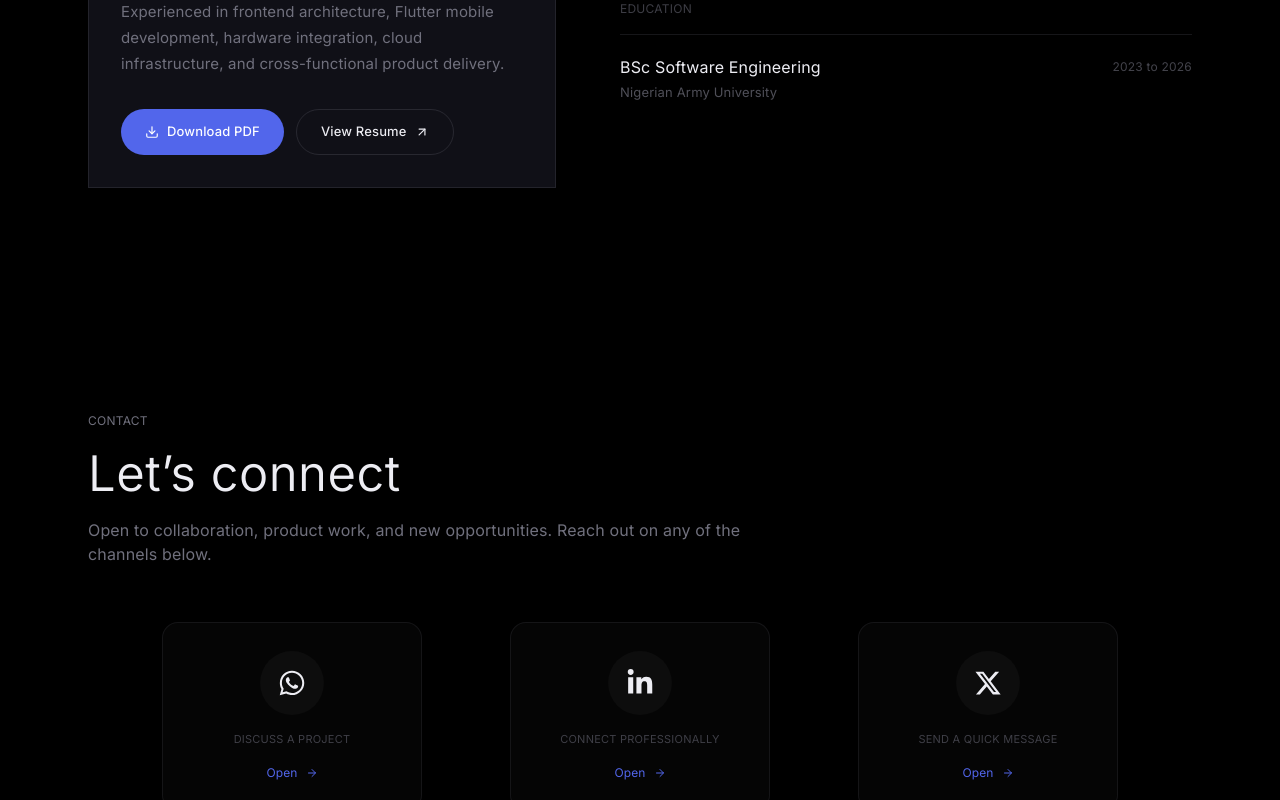
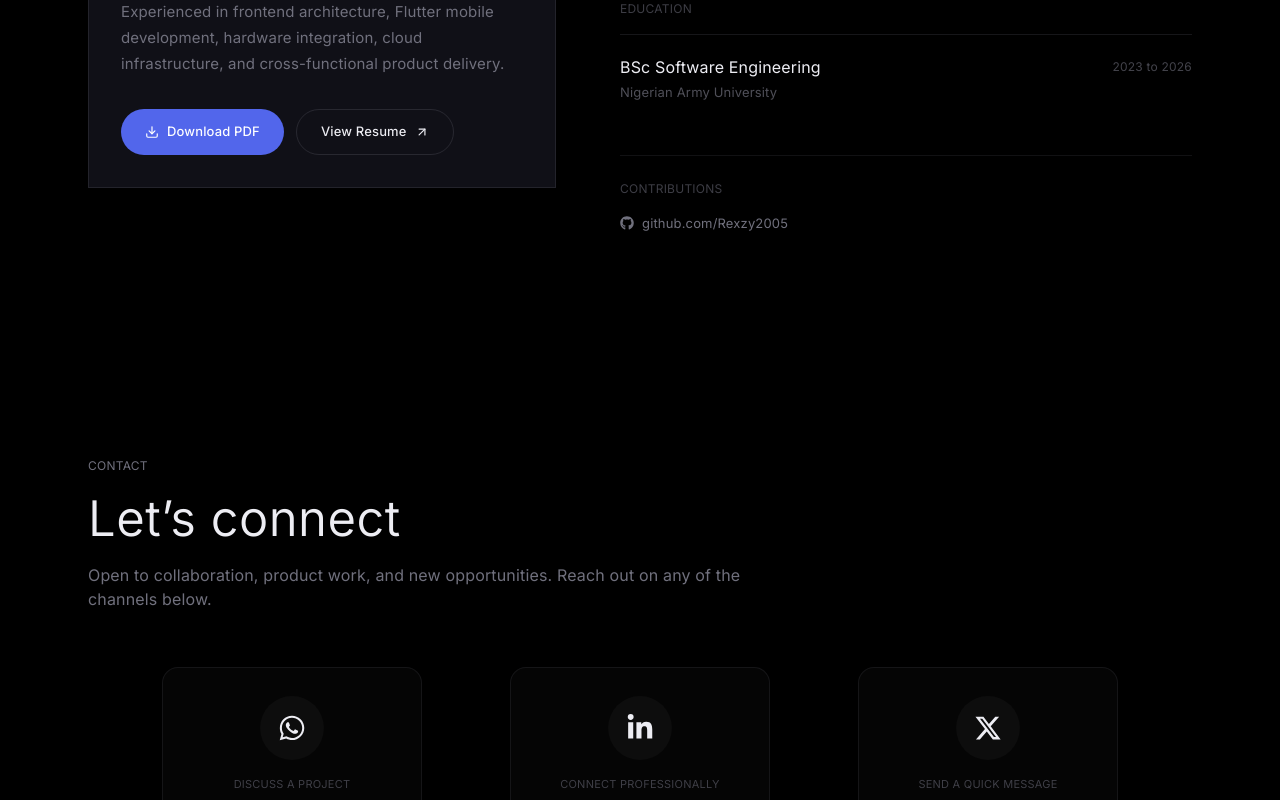
Before and after one commit to Rexzy2005/myporfolio, a React (Vite) app: page / in a window 1280 px wide. Shown: the part 6154-6954 px from the top of the page. Built offline with nearby package versions, Linux system fonts and the light colour scheme.

Commit message:
contact fixed

```diff
--- a/src/sections/Resume.tsx
+++ b/src/sections/Resume.tsx
@@ -15,6 +15,9 @@ const coreStrengths = [
   'Product engineering, rapid prototyping, and team collaboration',
 ];
 
+const resumeContacts = [
+  { label: 'GitHub', value: 'github.com/Rexzy2005', href: socialLinks.github, Icon: FaGithub }
+];
 
 export default function Resume() {
   const education = experiences.find(({ id }) => id === '5');
@@ -116,6 +119,25 @@ export default function Resume() {
                   </div>
                 </div>
               )}
+
+              <div className="pt-6 border-t border-lead/15">
+                <p className="text-[12px] uppercase tracking-[0.24px] text-lead/55 mb-4">
+                  Contributions
+                </p>
+                <div className="grid grid-cols-1 sm:grid-cols-2 gap-x-5 gap-y-3">
+                  {resumeContacts.map(({ label, value, href, Icon }) => (
+                    <a
+                      key={label}
+                      href={href}
+                      rel={label === 'Email' || label === 'WhatsApp' ? undefined : 'noopener noreferrer'}
+                      className="inline-flex min-w-0 items-center gap-2 text-[13px] text-lead hover:text-starlight transition-colors"
+                    >
+                      <Icon size={14} className="shrink-0" aria-hidden="true" />
+                      <span className="truncate">{value}</span>
+                    </a>
+                  ))}
+                </div>
+              </div>
             </div>
           </AnimatedWrapper>
         </div>
```
